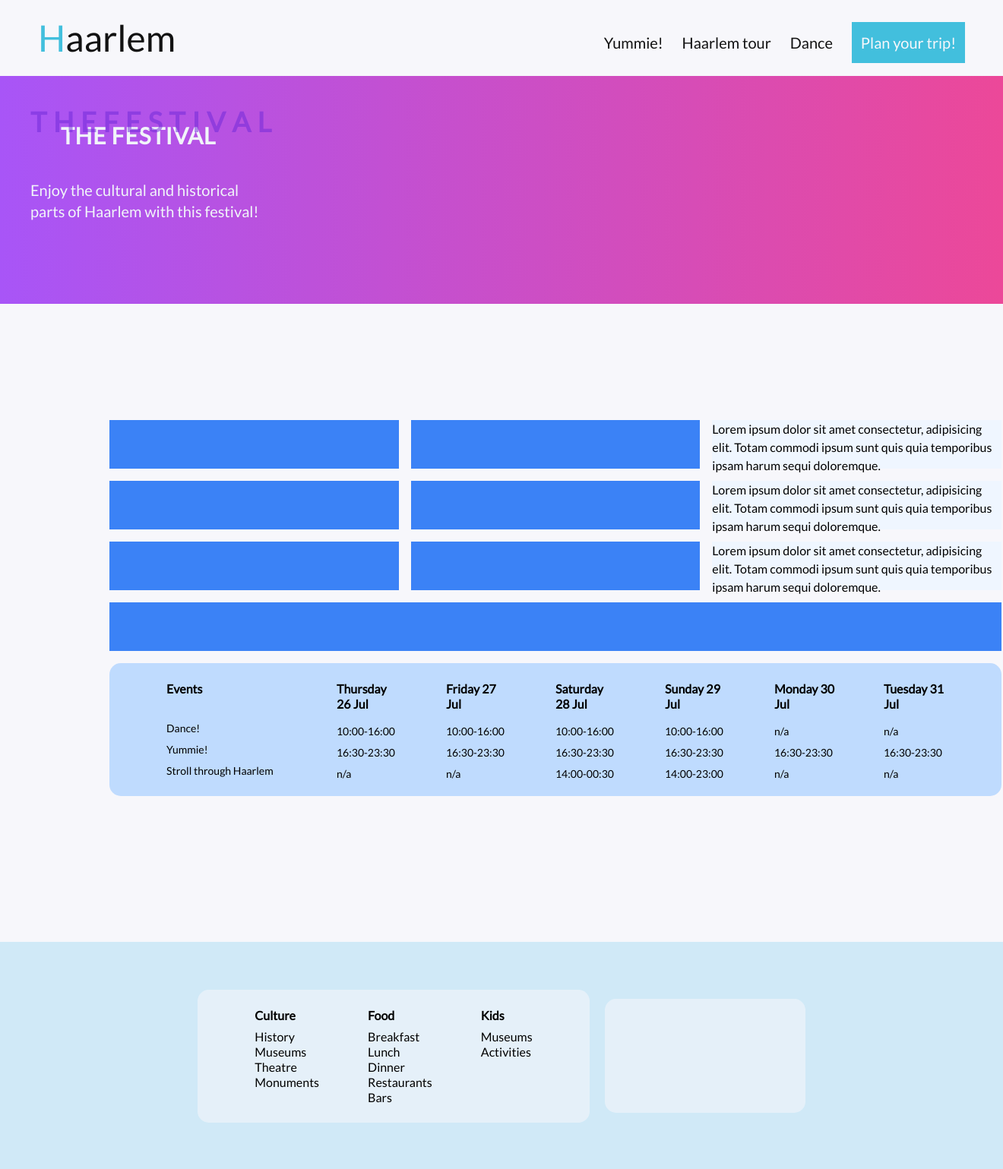
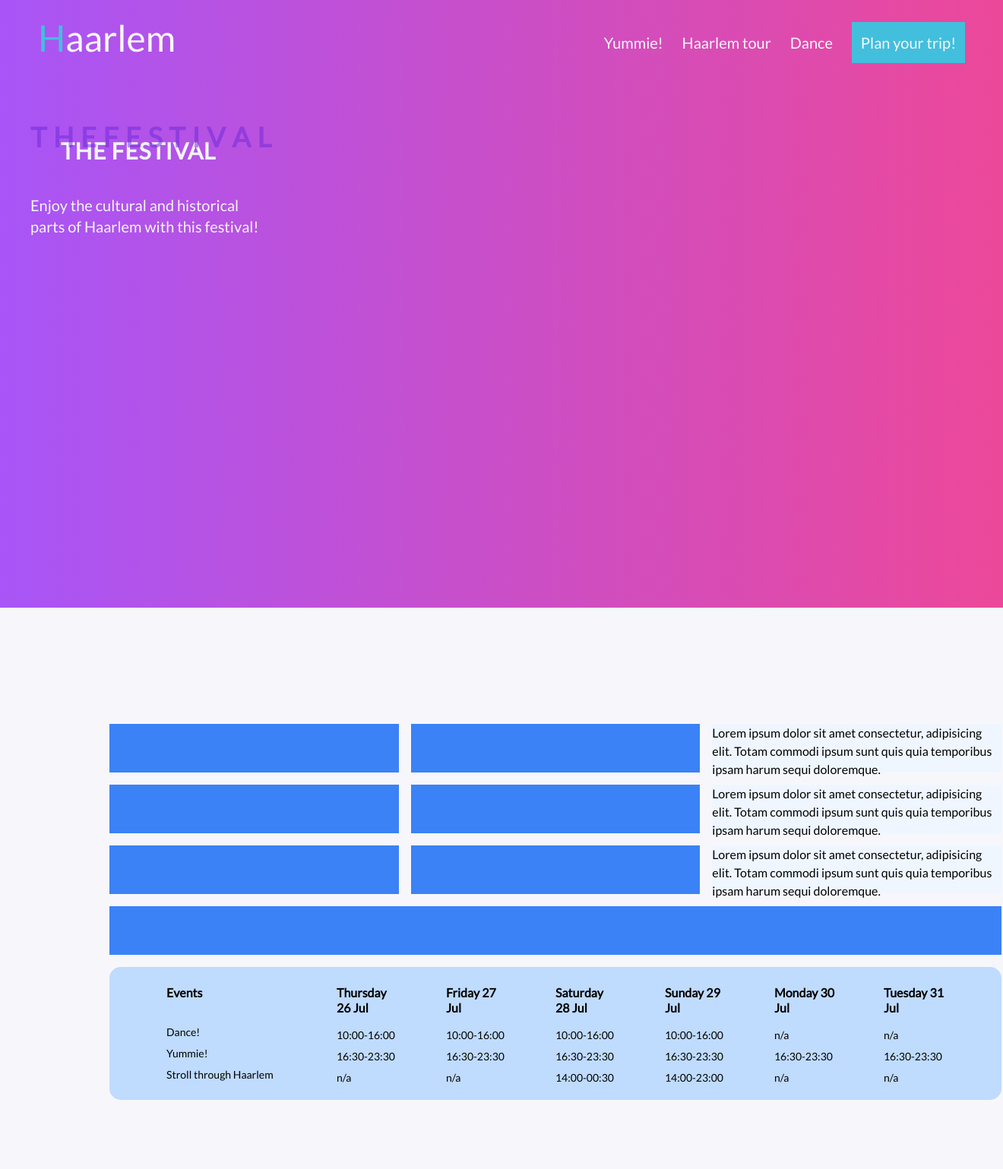
Before and after one commit to YvanRoes/HaarlemFestival, a PHP site: page / in a window 1320 px wide. Shown: the top 1539 px of the page at 76% size. Run offline with PHP 8.4, Linux system fonts and the light colour scheme; some libraries are stand-ins or nearby versions.

Commit message:
added header, specified font color

```diff
--- a/app/views/home/index.php
+++ b/app/views/home/index.php
@@ -11,13 +11,13 @@
 <body class="h-[100vh] overflow-x-hidden bg-[#F7F7FB]">
   <?php
   include __DIR__ . '/../header.php';
-  generateHeader('home', 'dark');
+  generateHeader('home', 'light');
   ?>
 
-  <div class="mt-[100px] pb-[2.5rem] w-[1280px]" id="content-container">
+  <div class="pb-[2.5rem] w-[1280px]" id="content-container">
     <!-- Festival image background -->
-    <div class=" w-screen h-[300px] h-14 bg-gradient-to-r from-purple-500 to-pink-500 ">
-      <div class="relative w-full max-w-lg ml-10 pt-10">
+    <div class=" w-screen h-[100vh] h-14 bg-gradient-to-r from-purple-500 to-pink-500 ">
+      <div class="relative w-full max-w-lg ml-10 pt-40">
         <p class="absolute font-extrabold tracking-wide text-violet-700 text-4xl text-center opacity-50 ">T H E F E S T
           I V A L</p>
         <div class=" text-slate-100">
```
